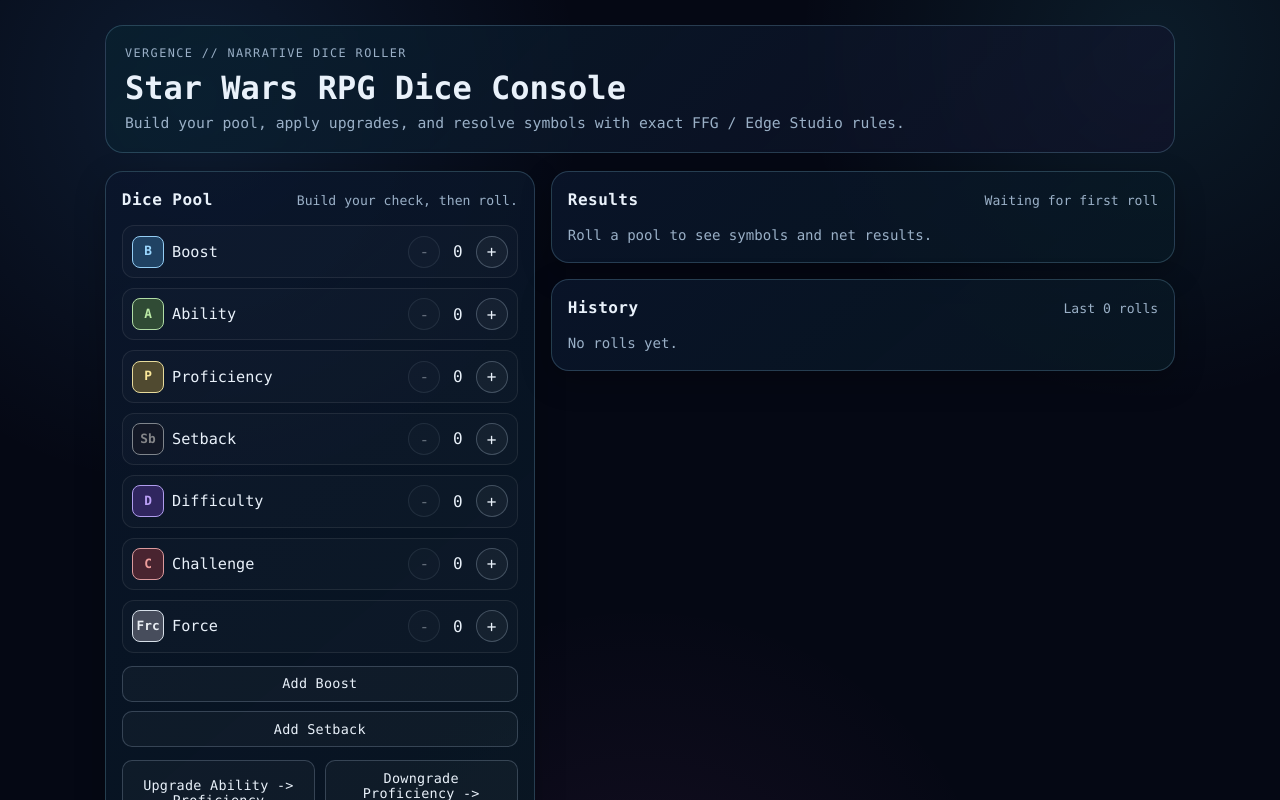
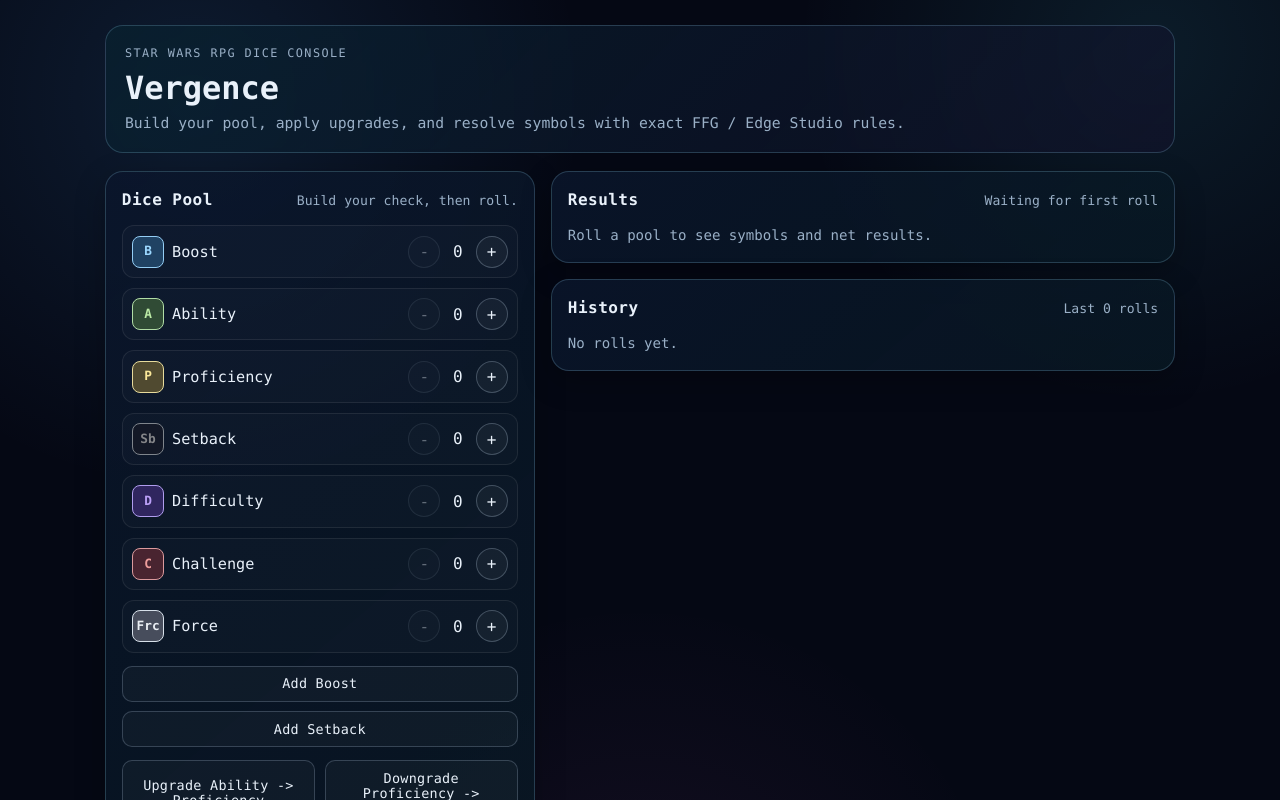
Before and after one commit to HelpfulEngineer/vergence, a React (Vite) app: page / in a window 1280 px wide. Shown: the top 800 px of the page. Built offline with nearby package versions, Linux system fonts and the light colour scheme.

Commit message:
fix: Swapping the title

```diff
--- a/src/App.tsx
+++ b/src/App.tsx
@@ -60,8 +60,8 @@
   return (
     <main className="app-shell">
       <header className="app-header">
-        <p className="app-kicker">Vergence // Narrative Dice Roller</p>
-        <h1>Star Wars RPG Dice Console</h1>
+        <p className="app-kicker">Star Wars RPG Dice Console</p>
+        <h1>Vergence</h1>
         <p className="app-subtitle">
           Build your pool, apply upgrades, and resolve symbols with exact FFG / Edge Studio rules.
         </p>
```
